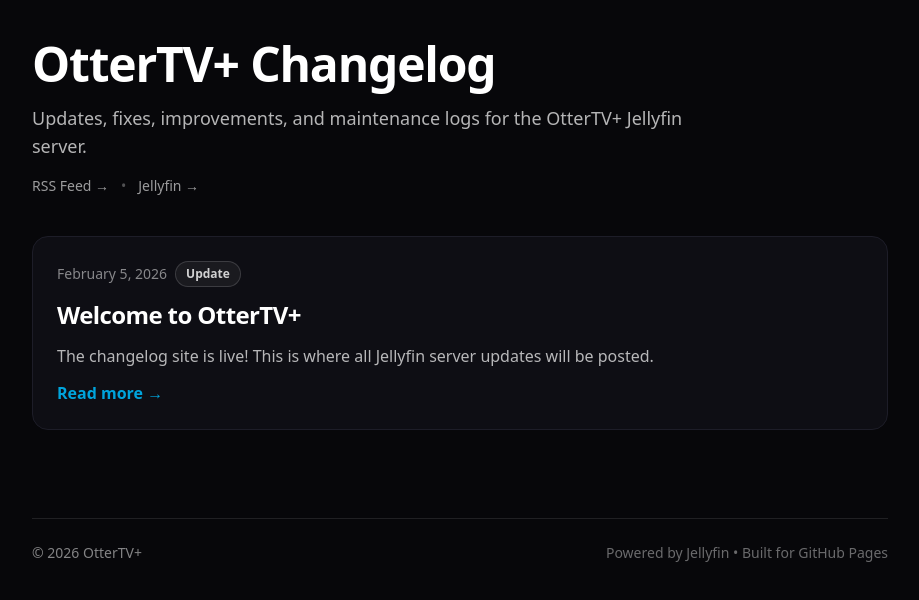
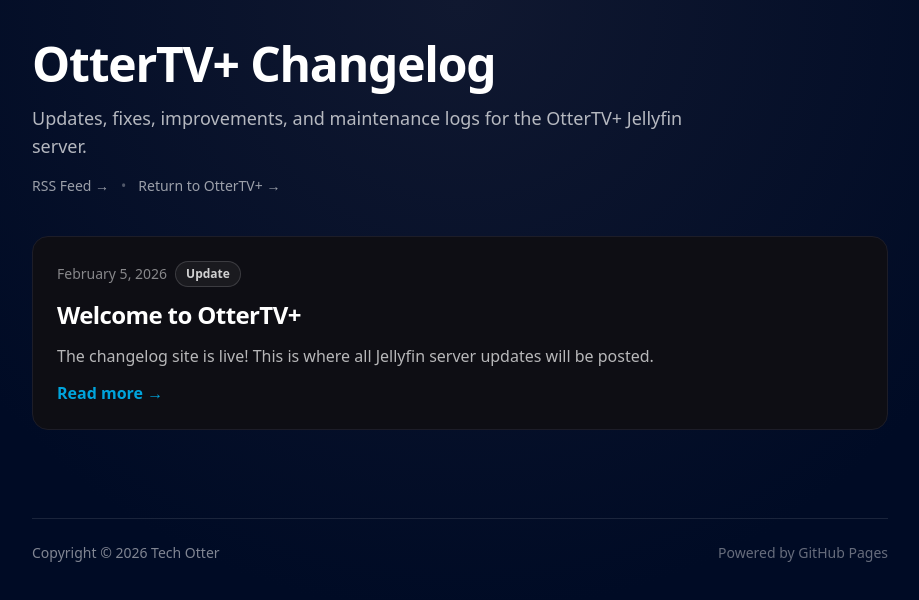
Before and after one commit to Tecwizard/ottertvplus-changelog, a Next.js app: page / in a window 1280 px wide. Shown: the top 600 px of the page, without its empty margins (180-1099 px from the left). Built offline with nearby package versions, Linux system fonts and the light colour scheme.

Commit message:
Theme Customization

```diff
--- a/src/app/globals.css
+++ b/src/app/globals.css
@@ -3,7 +3,11 @@
 @tailwind utilities;
 
 :root {
-  --bg: #07070a;
+  --bg: radial-gradient(
+        circle at top,
+        #101830 0%,
+        #000B25 60%
+      );
   --panel: #0e0e14;
   --border: #1d1d28;
   --text: #e7e7f2;
--- a/src/app/layout.tsx
+++ b/src/app/layout.tsx
@@ -17,9 +17,9 @@
 
         <footer className="max-w-4xl mx-auto px-5 pb-12 pt-12 text-sm text-white/50">
           <div className="border-t border-white/10 pt-6 flex flex-col sm:flex-row gap-3 sm:gap-0 sm:justify-between">
-            <p>© {new Date().getFullYear()} OtterTV+</p>
+            <p>Copyright © {new Date().getFullYear()} Tech Otter</p>
             <p className="text-white/40">
-              Powered by Jellyfin • Built for GitHub Pages
+              Powered by GitHub Pages
             </p>
           </div>
         </footer>
--- a/src/app/page.tsx
+++ b/src/app/page.tsx
@@ -27,11 +27,11 @@
             </a>
             <span className="text-white/30">•</span>
             <a
-              href="https://jellyfin.org/"
+              href="https://jellyfin.arctic-fox.xyz/"
               target="_blank"
               className="hover:text-jellyfinPurple transition"
             >
-              Jellyfin →
+              Return to OtterTV+ →
             </a>
           </div>
         </div>
```
